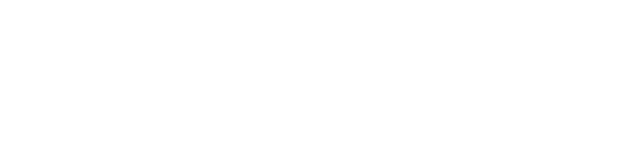
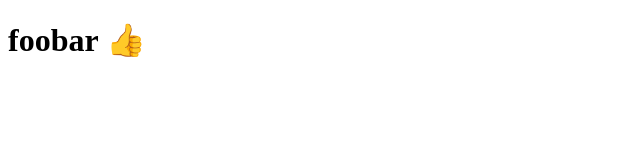
Before and after one commit to RafaRAR/aula-1, a plain HTML site: page index.html in a window 1280 px wide. Shown: the whole page, without its empty margins (0-640 px from the left). Drawn offline with Linux system fonts and the light colour scheme.

Commit message:
feat: adiciona mensagem uwhuhwu

```diff
--- a/index.html
+++ b/index.html
@@ -7,6 +7,6 @@
     <title>Document</title>
 </head>
 <body>
-
+    <h1>foobar 👍</h1>
 </body>
 </html>
```
